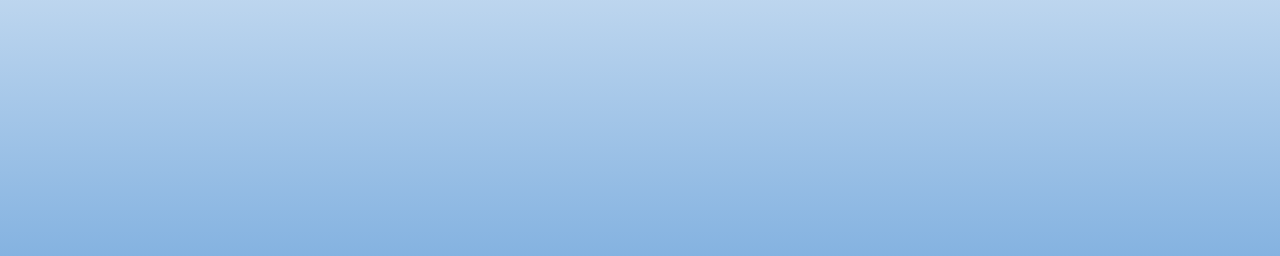
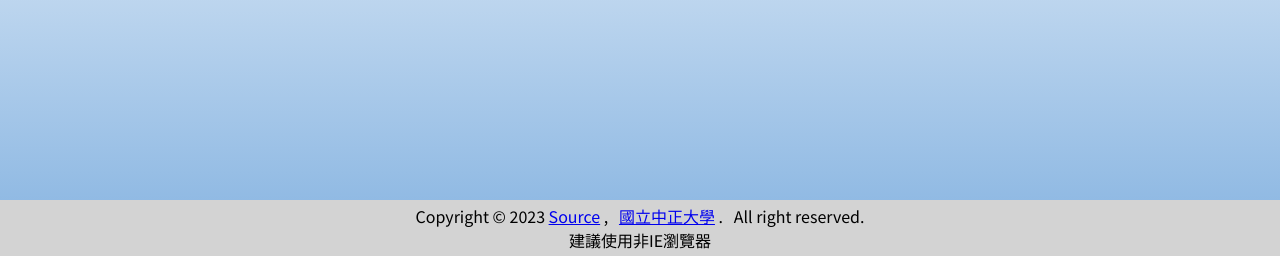
Before and after one commit to dachangjames/ccu-dorm-for-grads, a PHP site: page / in a window 1280 px wide. Shown: the part 544-800 px from the top of the page. Run offline with PHP 8.4, Linux system fonts and the light colour scheme.

Commit message:
Added div/div_footer, adjusted html ids.

```diff
--- a/css/style.css
+++ b/css/style.css
@@ -11,6 +11,10 @@
 
 body {
   background: linear-gradient(white 30%, hsl(210, 60%, 70%));
+  width: 100vw;
+  height: 100dvh;
+  display: flex;
+  flex-direction: column;
 }
 
 #top {
@@ -20,13 +24,13 @@ body {
   align-items: center;
 }
 
-#top-logo {
+#top-title {
   width: 300px;
   max-width: 100vw;
   margin: 8px;
 }
 
-#top-links {
+#top-menu {
   display: flex;
   gap: 0.4em 3em;
   align-items: center;
@@ -34,7 +38,7 @@ body {
   flex-wrap: wrap;
 }
 
-#top-links > li {
+#top-menu > li {
   list-style: none;
   font-size: 1.2em;
   padding: 4px;
@@ -43,3 +47,12 @@ body {
 #top-banner {
   max-width: 100%;
 }
+
+#bottom {
+  padding: 4px;
+  background: lightgray;
+  margin-top: auto;
+  display: grid;
+  width: 100vw;
+  justify-items: center;
+}
--- /dev/null
+++ b/div/div_footer.php
@@ -0,0 +1,10 @@
+<footer id="bottom">
+  <p>Copyright &copy; 2023
+    <a href="https://github.com/ccu-dorm-for-grads/ccu-dorm-for-grads">Source</a>
+    , &nbsp;
+    <a href="https://www.ccu.edu.tw/">國立中正大學</a>
+    . &nbsp;
+    All right reserved.
+  </p>
+  <p>建議使用非IE瀏覽器</p>
+</footer>
--- a/index.php
+++ b/index.php
@@ -15,4 +15,6 @@ if (isset($_GET["inner"])) {
   // home page
   include "div/div_home.php";
 }
+
+include "div/div_footer.php";
 ?>
--- a/menu/menu_top.php
+++ b/menu/menu_top.php
@@ -1,10 +1,10 @@
 <nav id="top">
   <!-- logo -->
   <a href="index.php">
-    <img id="top-logo" src="pic/logo.jpg">
+    <img id="top-title" src="pic/logo.jpg">
   </a>
   <!-- links navigation -->
-  <ul id="top-links">
+  <ul id="top-menu">
     <li>
       <a href="index.php">回首頁</a>
     </li>
```
